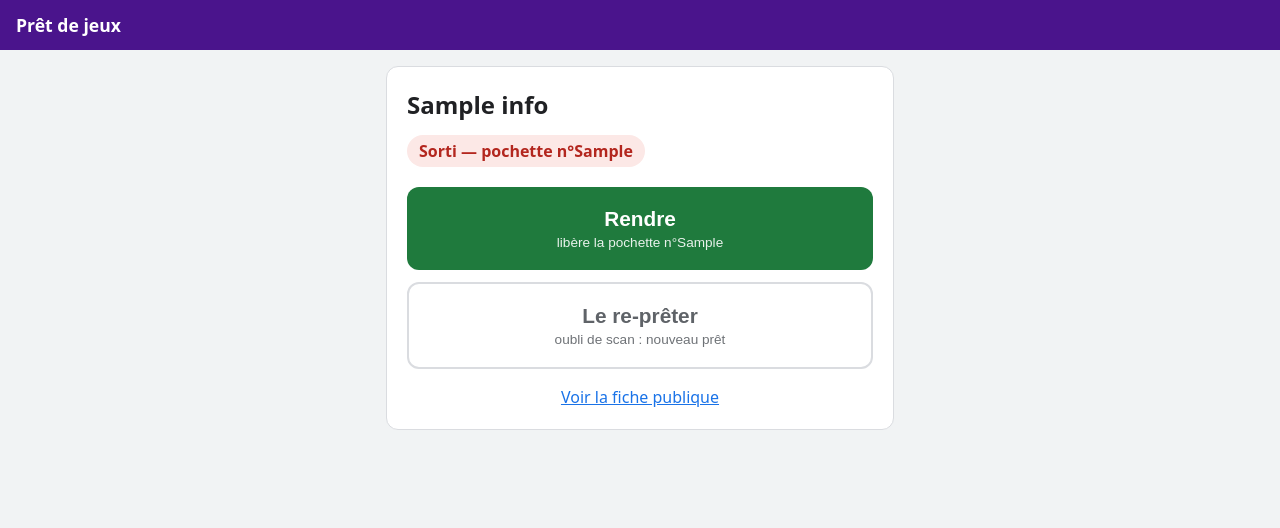
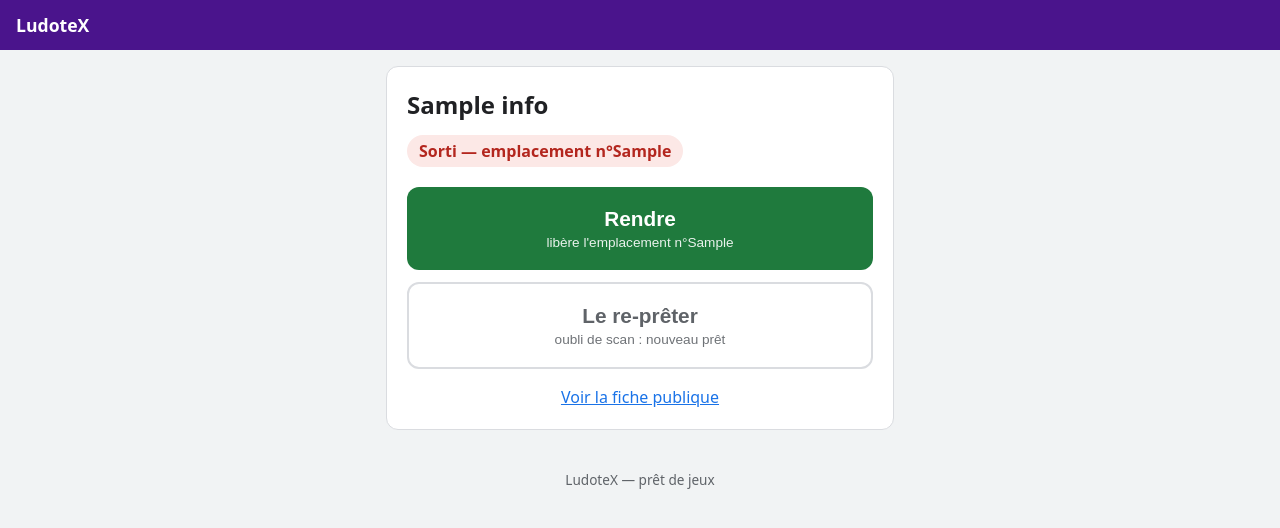
Before and after one commit to Dramac/LudoteX, a FastAPI app: template app/templates/pret.html in a window 1280 px wide. Shown: the top 528 px of the page. Run offline with FastAPI, Linux system fonts and the light colour scheme; the template is opened without the code that fills it: most values are stand-ins (such as "Sample title", 1, 10 or a date in 2020).

Commit message:
Cosmétique : 'emplacement' au lieu de 'pochette' (UI) + nom de l'association (en-tête/pied)

```diff
--- a/app/static/css/style.css
+++ b/app/static/css/style.css
@@ -117,3 +117,12 @@ h1 { font-size: 1.5rem; margin: 0 0 12px; }
 
 .lien { color: #1a73e8; }
 .lien-fiche { margin: 16px 0 0; text-align: center; }
+
+.pied {
+  max-width: 540px;
+  margin: 8px auto 24px;
+  padding: 0 16px;
+  text-align: center;
+  color: var(--gris);
+  font-size: 0.85rem;
+}
--- a/app/templates/base.html
+++ b/app/templates/base.html
@@ -8,10 +8,11 @@
 </head>
 <body>
   <header class="bandeau">
-    <a class="bandeau-titre" href="/catalogue">Prêt de jeux</a>
+    <a class="bandeau-titre" href="/catalogue">LudoteX</a>
   </header>
   <main class="contenu">
     {% block contenu %}{% endblock %}
   </main>
+  <footer class="pied">LudoteX — prêt de jeux</footer>
 </body>
 </html>
--- a/app/templates/pret.html
+++ b/app/templates/pret.html
@@ -14,26 +14,26 @@
   {% if resultat %}
     {% if resultat.type == "prete" %}
       <section class="resultat resultat-ok">
-        <p class="resultat-libelle">Pochette n°</p>
+        <p class="resultat-libelle">Emplacement n°</p>
         <p class="pochette-num">{{ resultat.numero }}</p>
         <p class="resultat-consigne">Glissez-y la pièce d'identité.</p>
       </section>
     {% elif resultat.type == "repret" %}
       <section class="resultat resultat-ok">
-        <p class="resultat-libelle">Nouvelle pochette n°</p>
+        <p class="resultat-libelle">Nouvel emplacement n°</p>
         <p class="pochette-num">{{ resultat.nouveau }}</p>
         <p class="resultat-consigne">
-          {% if resultat.ancien %}Ancien prêt (pochette n°{{ resultat.ancien }}) clôturé.{% endif %}
-          Glissez la pièce d'identité dans la pochette n°{{ resultat.nouveau }}.
+          {% if resultat.ancien %}Ancien prêt (emplacement n°{{ resultat.ancien }}) clôturé.{% endif %}
+          Glissez la pièce d'identité dans l'emplacement n°{{ resultat.nouveau }}.
         </p>
       </section>
     {% elif resultat.type == "rendu" %}
       <section class="resultat resultat-info">
-        <p>Retour enregistré. Pochette n°{{ resultat.numero }} libérée — récupérez-y la pièce d'identité.</p>
+        <p>Retour enregistré. Emplacement n°{{ resultat.numero }} libéré — récupérez-y la pièce d'identité.</p>
       </section>
     {% elif resultat.type == "deja_sorti" %}
       <section class="resultat resultat-attention">
-        <p>Cet exemplaire était déjà sorti (pochette n°{{ resultat.numero }}). Rien n'a été modifié.</p>
+        <p>Cet exemplaire était déjà sorti (emplacement n°{{ resultat.numero }}). Rien n'a été modifié.</p>
       </section>
     {% elif resultat.type == "deja_disponible" %}
       <section class="resultat resultat-attention">
@@ -46,10 +46,10 @@
     <h1>{{ info.nom }}</h1>
 
     {% if pret_actuel %}
-      <p class="etat etat-sorti">Sorti — pochette n°{{ pret_actuel.numero_pochette }}</p>
+      <p class="etat etat-sorti">Sorti — emplacement n°{{ pret_actuel.numero_pochette }}</p>
       <form method="post" action="/pret/{{ info.id_exemplaire }}/rendre">
         <button class="bouton bouton-principal" type="submit">
-          Rendre <span class="bouton-sous">libère la pochette n°{{ pret_actuel.numero_pochette }}</span>
+          Rendre <span class="bouton-sous">libère l'emplacement n°{{ pret_actuel.numero_pochette }}</span>
         </button>
       </form>
       <form method="post" action="/pret/{{ info.id_exemplaire }}/repreter">
```
Also changed, not shown: tests/test_routes.py (+2 -2 lines).
